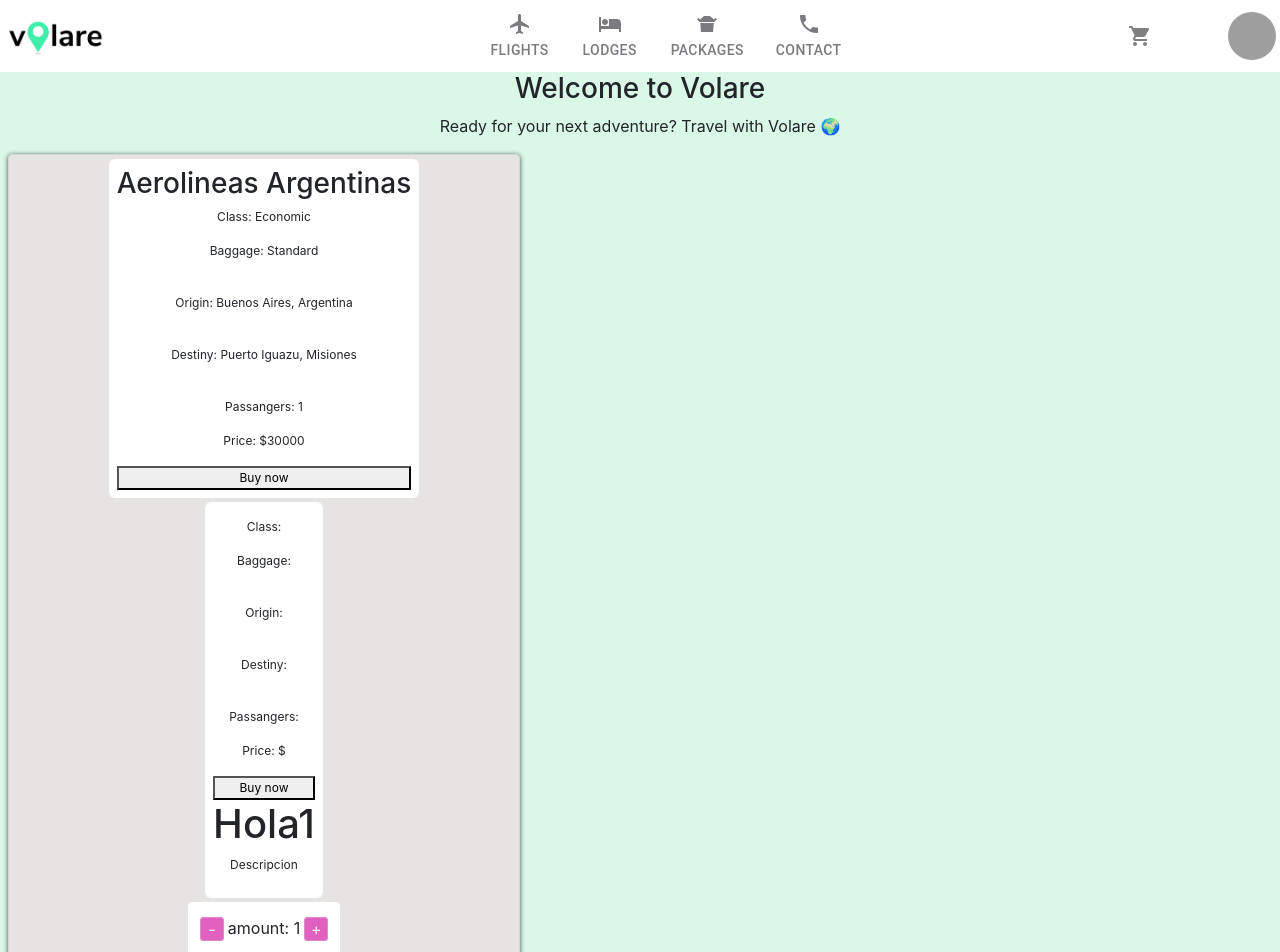
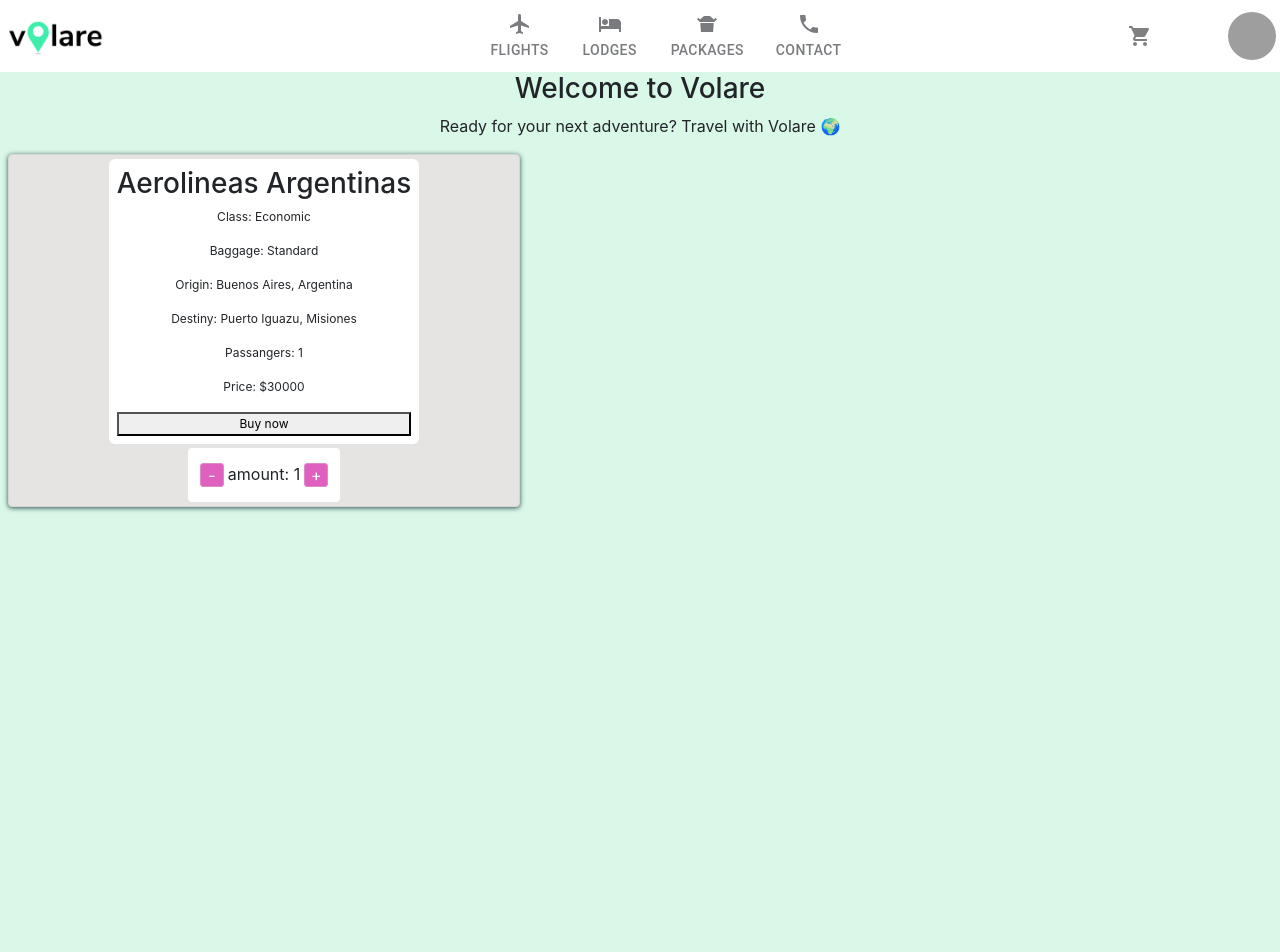
Before and after one commit to lucianoaraus/Volare, a React (Create React App) app: page / in a window 1280 px wide. Shown: the top 952 px of the page. After the commit the page ends 800 px from the top, so only its background shows below. Built offline with nearby package versions, Linux system fonts and the light colour scheme; grey boxes are pictures that could not be loaded.

Commit message:
corrections

```diff
--- a/src/components/card/Card.js
+++ b/src/components/card/Card.js
@@ -1,29 +1,18 @@
 import React from "react";
 import './Card.css'
 
-const Card = ({airline, origin, destiny, seatClass,
-      baggage, price, passengers, stock, children}) => {
+const Card = ({airline, origin, destiny, seatClass, baggage, price, passengers, stock}) => {
 
   return(
     <div className="card-item">
       <h3>{airline}</h3>
       <p>Class: {seatClass}</p>
       <p>Baggage: {baggage}</p>
-
-      <br/>
-
       <p>Origin: {origin}</p>
-
-      <br/>
-
       <p>Destiny: {destiny}</p>
-
-      <br/>
-
       <p>Passangers: {passengers}</p>
       <p>Price: ${price}</p>
       <button>Buy now</button>
-      <>{children}</>
     </div>
   )
 }
--- a/src/components/item-list-container/ItemList.js
+++ b/src/components/item-list-container/ItemList.js
@@ -39,13 +39,20 @@
 
   return(
     <div className="item-list">
-      <Card airline={items[0].Airline} origin={items[0].Origin} destiny={items[0].Destiny} seatClass={items[0].SeatClass} baggage={items[0].Baggage} price={items[0].Price} passengers={items[0].Passengers} seats={items[0].Seats}/>
-      {/* <Card airline-name={"Fly Bondi"} origin={"Cordoba, Argentina"} destiny={"Buenos Aires, Argentina"} price={44000} pasages={2}/> */}
-      <Card>
-        <h1>Hola1</h1>
-        <p>Descripcion</p>
-      </Card>
-      <ItemCount seats={items[0].Seats} initial="1"/>
+      <Card
+        airline={items[0].Airline}
+        origin={items[0].Origin}
+        destiny={items[0].Destiny}
+        seatClass={items[0].SeatClass}
+        baggage={items[0].Baggage}
+        price={items[0].Price}
+        passengers={items[0].Passengers}
+        seats={items[0].Seats}
+      />
+      <ItemCount
+        seats={items[0].Seats}
+        initial="1"
+      />
     </div>
   )
 }
```
